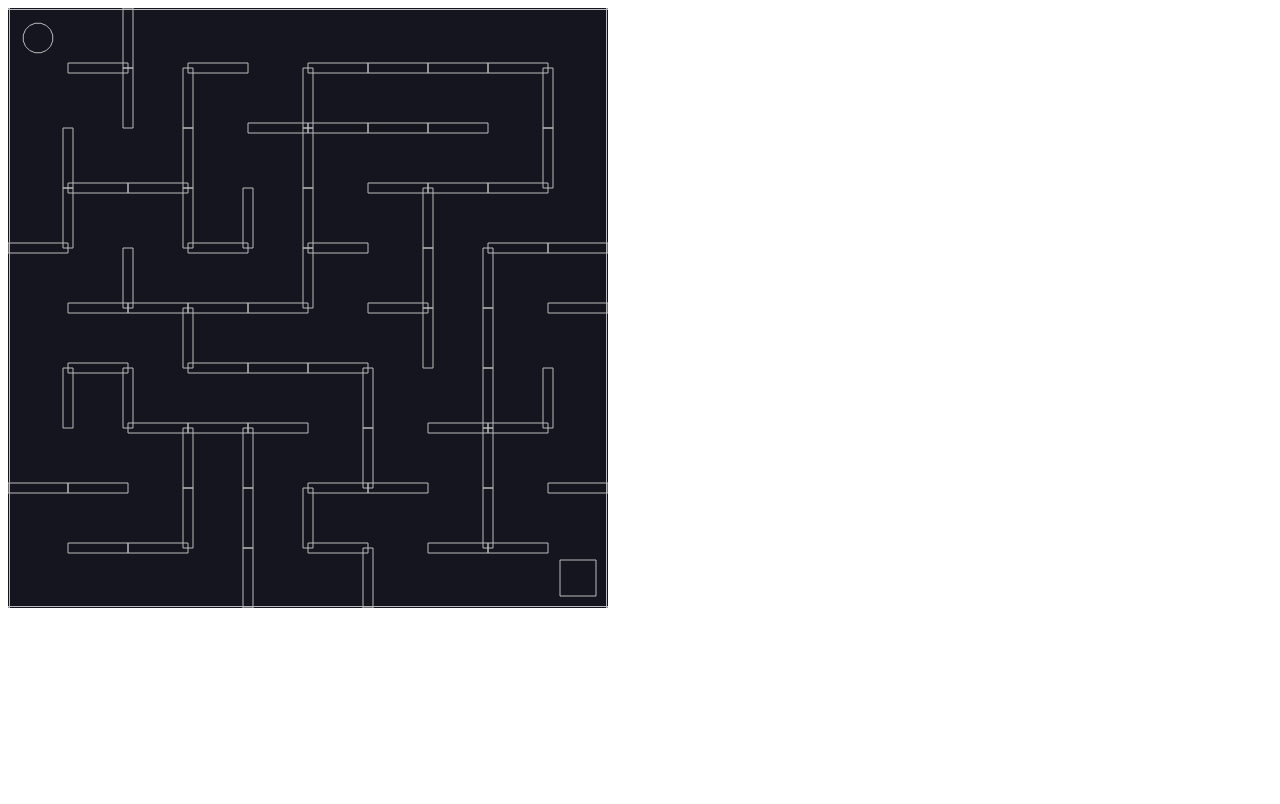
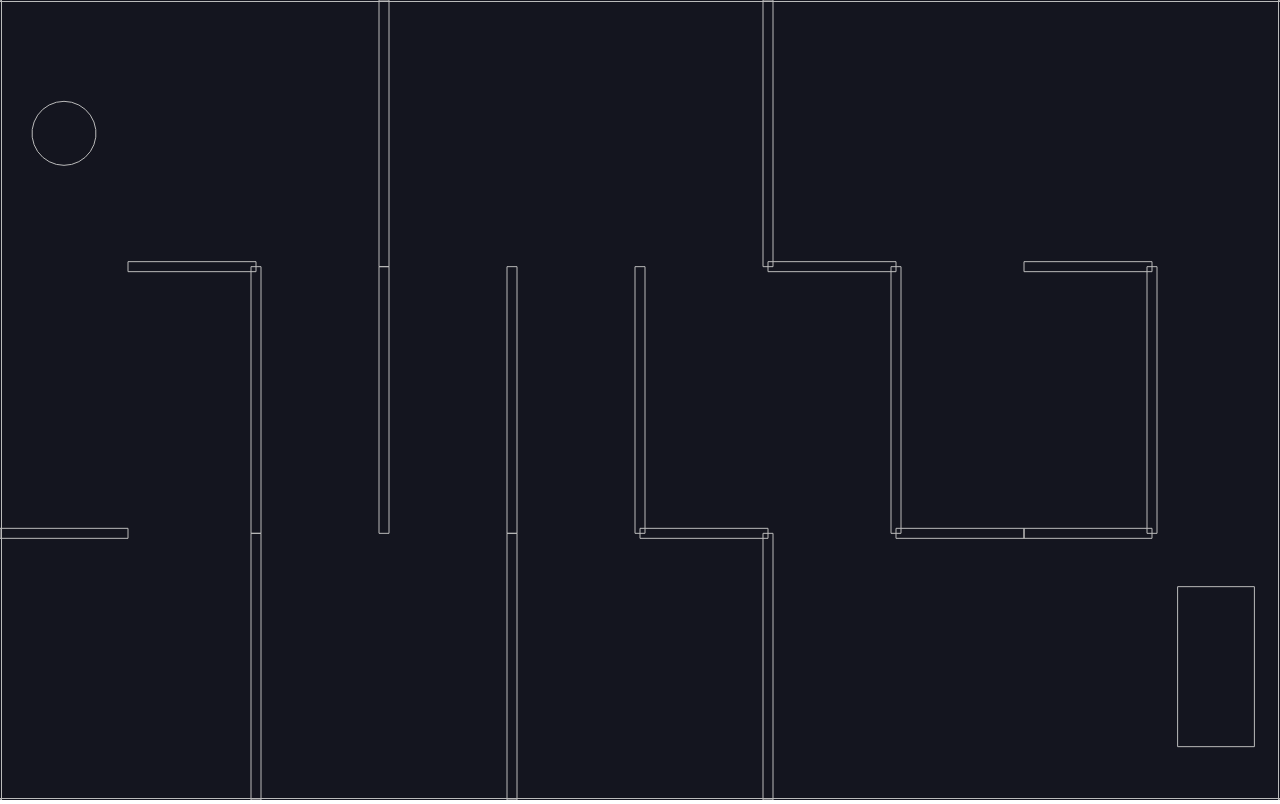
Before and after one commit to thaismca/Javascript-Practices, a plain HTML site: page Udemy - Javascript Bootcamp/Practice Project - Maze Game/index.html in a window 1280 px wide. Drawn offline with nearby package versions, Linux system fonts and the light colour scheme.

Commit message:
Practice Project - Maze Game refactoring for rectangle mazes, and stretching maze to fill up the entire space available in the screen

```diff
--- a/Udemy - Javascript Bootcamp/Practice Project - Maze Game/app.js
+++ b/Udemy - Javascript Bootcamp/Practice Project - Maze Game/app.js
@@ -7,9 +7,9 @@
 //Events: has methods to fire and listen to events on other objects
 const { Engine, Render, Runner, World, Bodies, Body, Events } = Matter;
 
-//some of the logic around the maze generation ends up being a lot easier to write if working with a perfect square canvas
-const width = 600;
-const height = 600;
+//canvas width and height to match the full space avaiable in the window
+const width = document.documentElement.clientWidth;
+const height = document.documentElement.clientHeight;
 
 //create a new engine
 const engine = Engine.create();
@@ -58,29 +58,27 @@ World.add(world, walls);
 //outter arrays always represent rows, inner arrays always represent columns
 
 //maze config
-//a const to represent the maze dimensions in number of cells (either vertically or horizontally, since we are working with square mazes)
-const cells = 10;
+//variables to represent the maze dimensions in number of cells for
+const gridColumns = 10;
+const gridRows = 3;
 //variables to represent the width and height of each cell
-const unitWidth = width/cells;
-const unitHeight = height/cells;
+const unitWidth = width/gridColumns;
+const unitHeight = height/gridRows;
 
 
-//const grid = Array(3) -> create an empty array that has 3 possible places in it
+//const grid = Array(gridRows) -> create an empty array that has gridRows as number of possible places in it (creates rows)
 //.fill(null) -> add some values to those possible places just so they are initialized and I can iterate on them
 //map -> map over the array and run a callback function for each one of the elements
-//the callback will return an array of 3 elements with value of false -> Array(3).fill(false)
-//so for each of the 3 elements of the grid array, we are going to add another array as [false, false, false]
-const grid = Array(cells).fill(null).map(()=> Array(cells).fill(false));
+//the callback will return an array of gridColumns elements with value of false -> Array(gridColumns).fill(false) (creates collums)
+const grid = Array(gridRows).fill(null).map(()=> Array(gridColumns).fill(false));
 
-//const verticals = Array(3) -> create an empty array that has 3 possible places in it to represent the rows in verticals (outter array)
-//the callback in map will return an array of 2 elements with value of false, to represent the colums in verticals (inner array)
-//so for each of the 3 elements of the grid array, we are going to add another array as [false, false]
-const verticals = Array(cells).fill(null).map(() => Array(cells-1).fill(false));
+//const verticals = Array(gridRows) -> create an empty array that has gridRows as number of possible places in it (rows in verticals)
+//the callback in map will return an array of gridColumns -1 elements with value of false (colums in verticals)
+const verticals = Array(gridRows).fill(null).map(() => Array(gridColumns-1).fill(false));
 
-//const horizontals = Array(2) -> create an empty array that has 2 possible places in it to represent the rows in horizontal (outter array)
-//the callback in map will return an array of 3 elements with value of false, to represent the colums in horizontals (inner array)
-//so for each of the 3 elements of the grid array, we are going to add another array as [false, false, false]
-const horizontals = Array(cells-1).fill(null).map(() => Array(cells).fill(false));
+//const horizontals = Array(gridRows-1) -> create an empty array that has gridRows -1 as number of possible places in it (rows in horizontals)
+//the callback in map will return an array of gridColumn elements with value of false (colums in horizontals)
+const horizontals = Array(gridRows-1).fill(null).map(() => Array(gridColumns).fill(false));
 
 //helper function that shuffles elements in an array and returns this shuffled array
 const shuffle = (arr) => {
@@ -123,7 +121,7 @@ const stepThroughCell = (row, column) => {
         //deconstruct from neighbor variables that represent the row and column of the next cell that can be visited next
         const [nextRow, nextColumn, direction] = neighbor;
         //see if neighbor is out of bounds
-        if(nextRow < 0 || nextRow >= cells || nextColumn < 0 || nextColumn >= cells){
+        if(nextRow < 0 || nextRow >= gridRows || nextColumn < 0 || nextColumn >= gridColumns){
             //don't do anything else for this current iteration -> move on to the next neighbor of neighbors
             continue;
         }
@@ -151,8 +149,8 @@ const stepThroughCell = (row, column) => {
 };
 
 //generate the two random numbers that will represents the position of the cell that will be selected to start the maze generation from
-const startRow = Math.floor(Math.random() * cells);
-const startColumn = Math.floor(Math.random() * cells);
+const startRow = Math.floor(Math.random() * gridRows);
+const startColumn = Math.floor(Math.random() * gridColumns);
 
 //call StepThroughCell passing those random indices to update horizontals and verticals with info that can be used to create a valid maze
 stepThroughCell(startRow, startColumn);
@@ -214,8 +212,8 @@ const player = Bodies.circle(
     //position -> middle of the cell in the top-left corner
     unitWidth/2, //x position
     unitHeight/2,  //y position
-    //size -> scale with the unit size (50% of the unit width)
-    (unitWidth * 0.5)/2, //player radius
+    //size -> scale with the unit size (50% of the unit width or height, whichever is the smallest)
+    (Math.min(unitWidth, unitHeight) * 0.5)/2, //player radius
     {
         //customize label (to make it easier to write function that detects collision)
         label: 'player',
--- a/Udemy - Javascript Bootcamp/Practice Project - Maze Game/index.html
+++ b/Udemy - Javascript Bootcamp/Practice Project - Maze Game/index.html
@@ -7,6 +7,17 @@
     <title>Maze Game</title>
 
     <script src="https://cdnjs.cloudflare.com/ajax/libs/matter-js/0.18.0/matter.min.js"></script>
+    <style>
+      body {
+        width: 100%;
+        height: 100%;
+        margin: 0;
+      }
+      canvas {
+        width: 100%;
+        height: 100%;
+      }
+    </style>
   </head>
   <body>
     <script src="app.js"></script>
```
